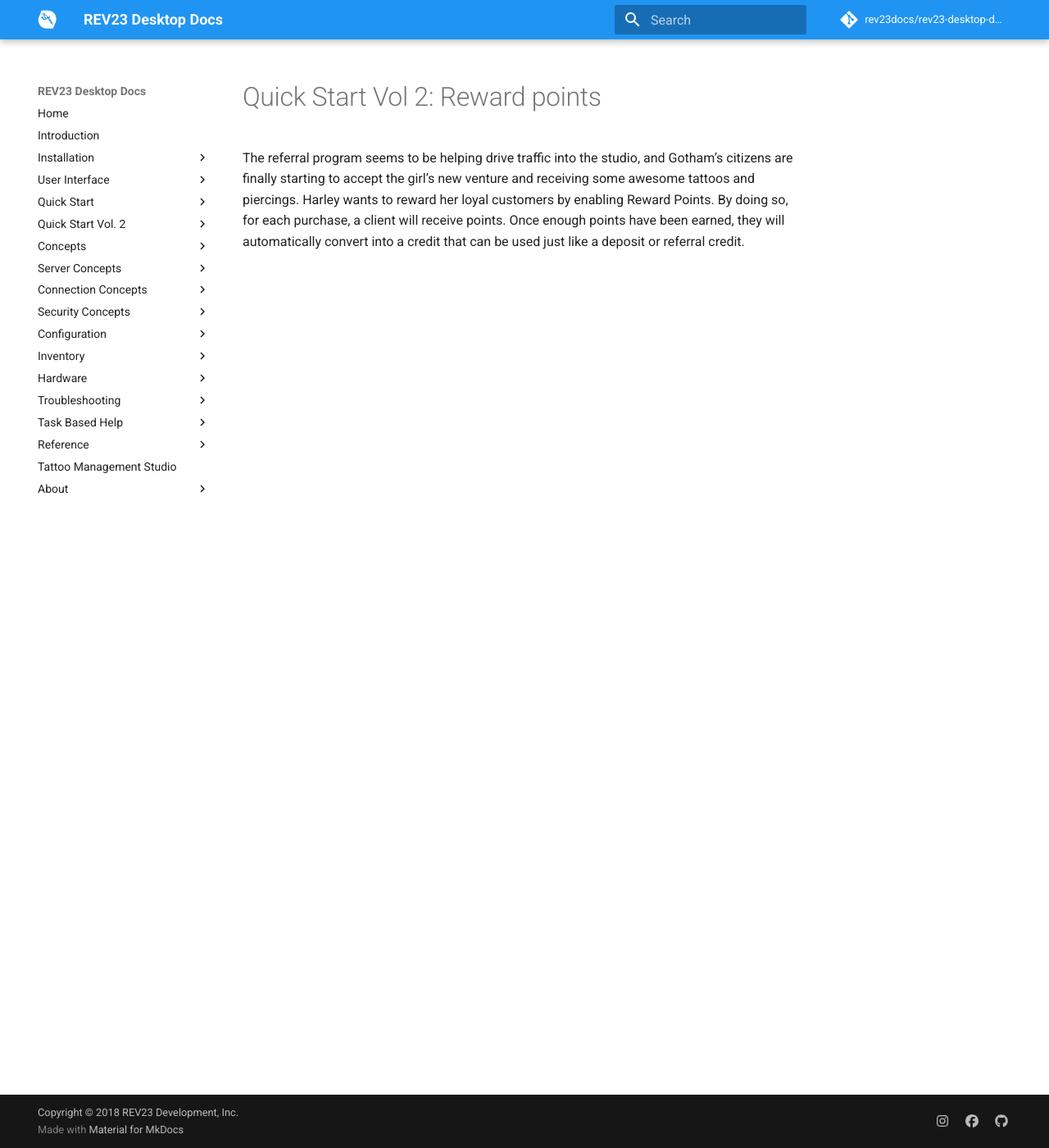
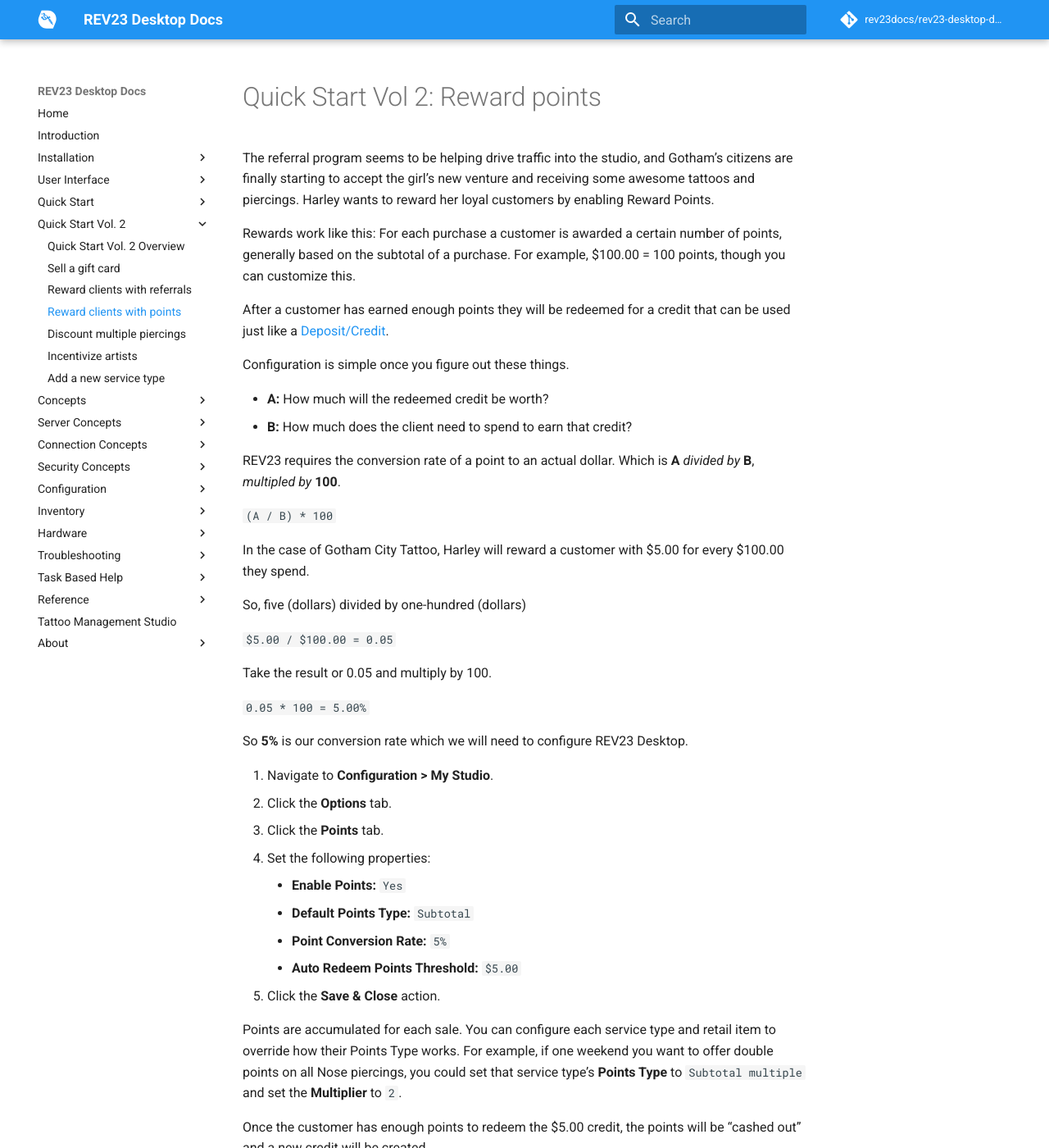
Before and after one commit to REV23Docs/rev23-desktop-docs, an MkDocs documentation site: the page built from docs/quick-start-2/reward-points.md, in a window 1280 px wide and 1400 px high. Shown: the whole window at 82% size. Built offline with MkDocs 1.6.1 and Material for MkDocs 9.7.7, drawn with Linux system fonts in a browser that asks for light colours; comment, search, counter and statistics services are not loaded; some of the changed text lies outside the part shown.

Commit message:
fleshed out reward points topic

```diff
--- a/docs/quick-start-2/reward-points.md
+++ b/docs/quick-start-2/reward-points.md
@@ -1,3 +1,42 @@
 # Quick Start Vol 2: Reward points
 
-The referral program seems to be helping drive traffic into the studio, and Gotham's citizens are finally starting to accept the girl's new venture and receiving some awesome tattoos and piercings. Harley wants to reward her loyal customers by enabling Reward Points. By doing so, for each purchase, a client will receive points. Once enough points have been earned, they will automatically convert into a credit that can be used just like a deposit or referral credit.
+The referral program seems to be helping drive traffic into the studio, and Gotham's citizens are finally starting to accept the girl's new venture and receiving some awesome tattoos and piercings. Harley wants to reward her loyal customers by enabling Reward Points.
+
+Rewards work like this: For each purchase a customer is awarded a certain number of points, generally based on the subtotal of a purchase. For example, $100.00 = 100 points, though you can customize this.
+
+After a customer has earned enough points they will be redeemed for a credit that can be used just like a [Deposit/Credit](../concepts/deposits-and-credits).
+
+Configuration is simple once you figure out these things.
+
+- **A:** How much will the redeemed credit be worth?
+- **B:** How much does the client need to spend to earn that credit?
+
+REV23 requires the conversion rate of a point to an actual dollar. Which is **A** *divided by* **B**, *multipled by* **100**.
+
+`(A / B) * 100`
+
+In the case of Gotham City Tattoo, Harley will reward a customer with $5.00 for every $100.00 they spend.
+
+So, five (dollars) divided by one-hundred (dollars)
+
+`$5.00 / $100.00 = 0.05`
+
+Take the result or 0.05 and multiply by 100.
+
+`0.05 * 100 = 5.00%`
+
+So **5%** is our conversion rate which we will need to configure REV23 Desktop.
+
+1. Navigate to **Configuration > My Studio**.
+2. Click the **Options** tab.
+3. Click the **Points** tab.
+4. Set the following properties:
+    + **Enable Points:** `Yes`
+    + **Default Points Type:** `Subtotal`
+    + **Point Conversion Rate:** `5%`
+    + **Auto Redeem Points Threshold:** `$5.00`
+5. Click the **Save & Close** action.
+
+Points are accumulated for each sale. You can configure each service type and retail item to override how their Points Type works. For example, if one weekend you want to offer double points on all Nose piercings, you could set that service type's **Points Type** to `Subtotal multiple` and set the **Multiplier** to `2`.
+
+Once the customer has enough points to redeem the $5.00 credit, the points will be "cashed out" and a new credit will be created.
--- a/mkdocs.yml
+++ b/mkdocs.yml
@@ -58,7 +58,7 @@
       - 'Quick Start Vol. 2 Overview': quick-start-2/index.md
       - 'Sell a gift card': quick-start-2/sell-a-gift-card.md
       - 'Reward clients with referrals': quick-start-2/referral-program.md
-      #- 'Reward clients with points': quick-start-2/reward-points.md
+      - 'Reward clients with points': quick-start-2/reward-points.md
       - 'Discount multiple piercings': quick-start-2/discount-multiple-piercings.md
       - 'Incentivize artists': quick-start-2/incentivize-artists.md
       - 'Add a new service type': quick-start-2/add-a-new-service-type.md
```
Also changed, not shown: docs/quick-start-2/add-a-new-service-type.md (+0 -1 lines), docs/quick-start-2/referral-program.md (+1 -1 lines).
